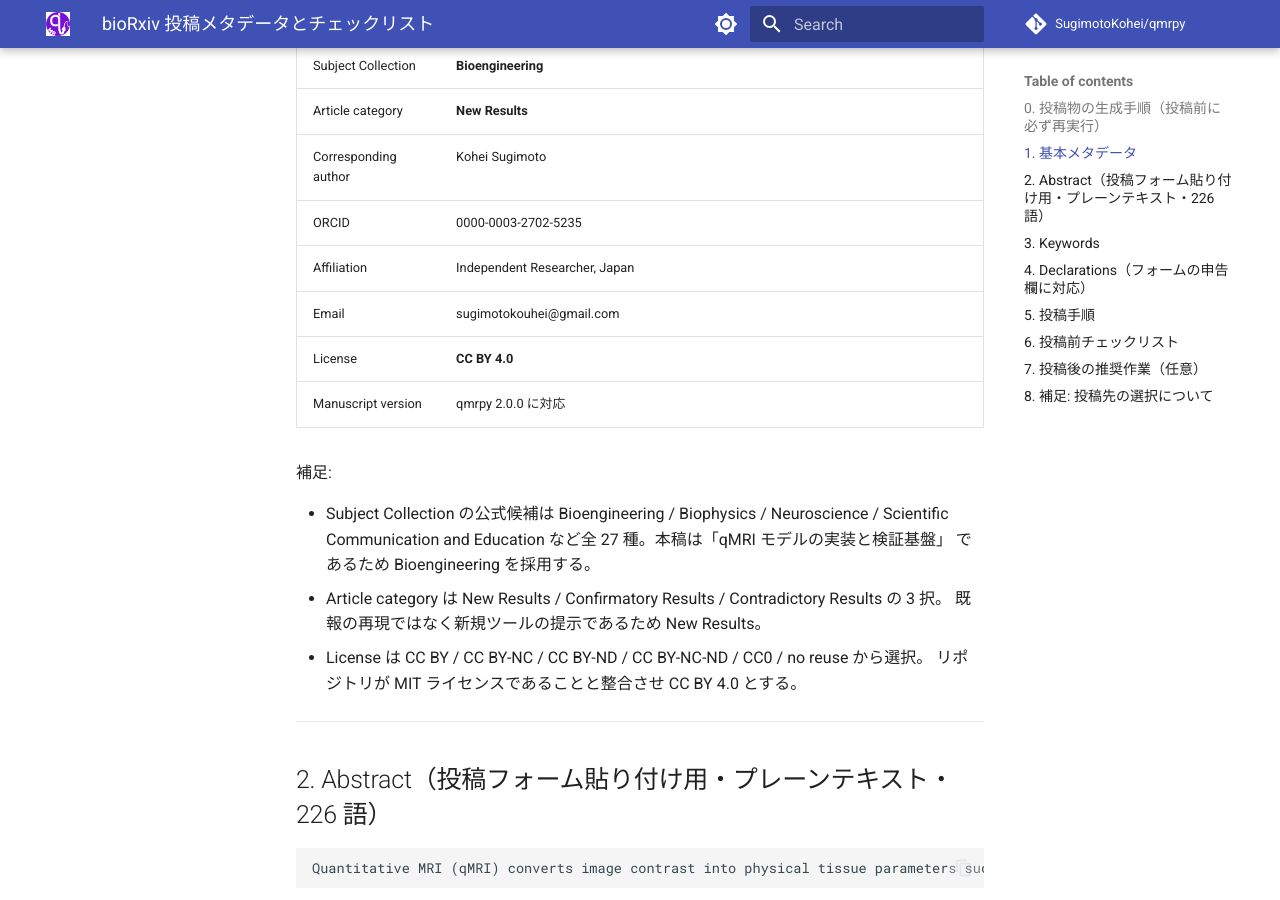
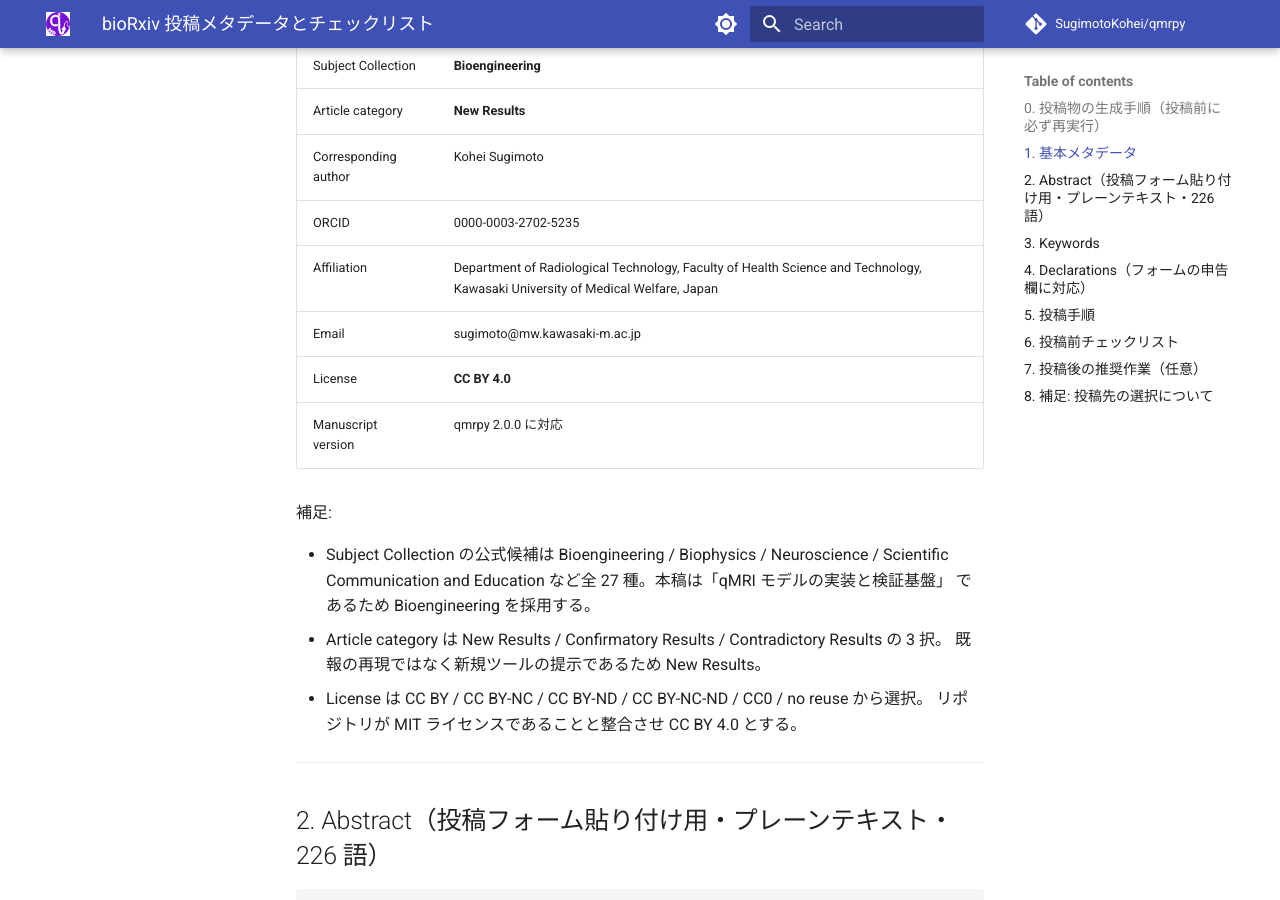
Before and after one commit to SugimotoKohei/qmrpy, an MkDocs documentation site: the page built from docs/biorxiv_submission.md, in a window 1280 px wide and 900 px high, scrolled down 1099 px. Built offline with MkDocs 1.6.1 and Material for MkDocs 9.7.7, drawn with Linux system fonts in a browser that asks for light colours; comment, search, counter and statistics services are not loaded.

Commit message:
📝 docs(paper): 著者の所属と連絡先を機関情報へ修正
ORCID 公開記録との照合で、原稿の `Independent Researcher, Japan` が
実態と食い違っていたため修正した。

- 所属: Department of Radiological Technology, Faculty of Health Science
  and Technology, Kawasaki University of Medical Welfare, Japan
- Corresponding: sugimoto@mw.kawasaki-m.ac.jp

paper_biorxiv.md / paper.md / CITATION.cff / docs/biorxiv_submission.md に
反映した。

Co-Authored-By: Claude Opus 5 <noreply@anthropic.com>

```diff
--- a/docs/biorxiv_submission.md
+++ b/docs/biorxiv_submission.md
@@ -42,8 +42,8 @@ bioRxiv は「本文と図表を含む単一 PDF のアップロード」を最
 | Article category | **New Results** |
 | Corresponding author | Kohei Sugimoto |
 | ORCID | 0000-0003-2702-5235 |
-| Affiliation | Independent Researcher, Japan |
-| Email | sugimotokouhei@gmail.com |
+| Affiliation | Department of Radiological Technology, Faculty of Health Science and Technology, Kawasaki University of Medical Welfare, Japan |
+| Email | sugimoto@mw.kawasaki-m.ac.jp |
 | License | **CC BY 4.0** |
 | Manuscript version | qmrpy 2.0.0 に対応 |
 
```
Also changed, not shown: docs/memo.md (+1 -0 lines), paper.md (+1 -1 lines), paper_biorxiv.md (+4 -2 lines), 1 other file.
